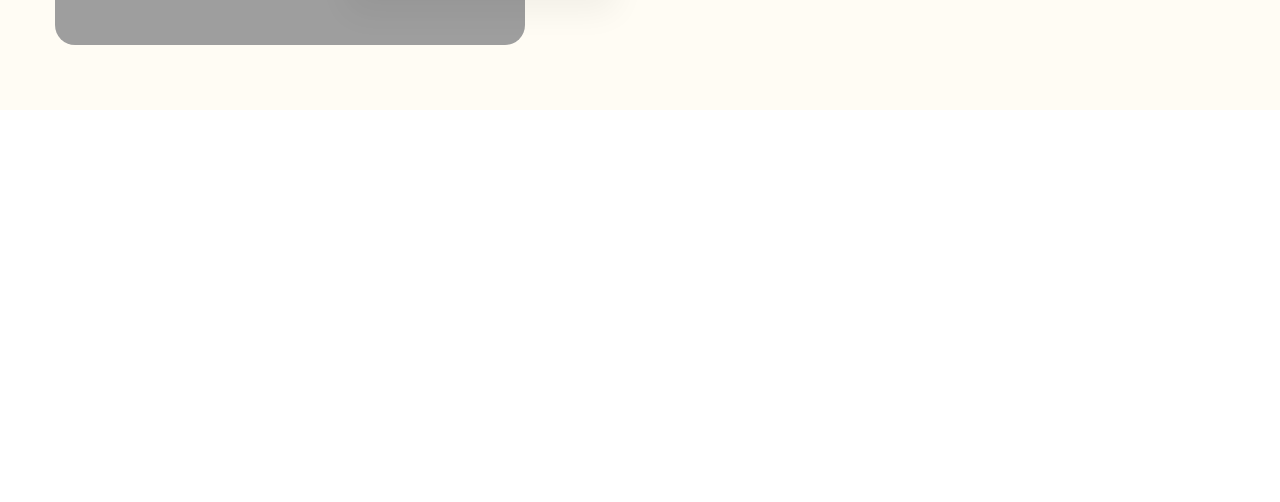
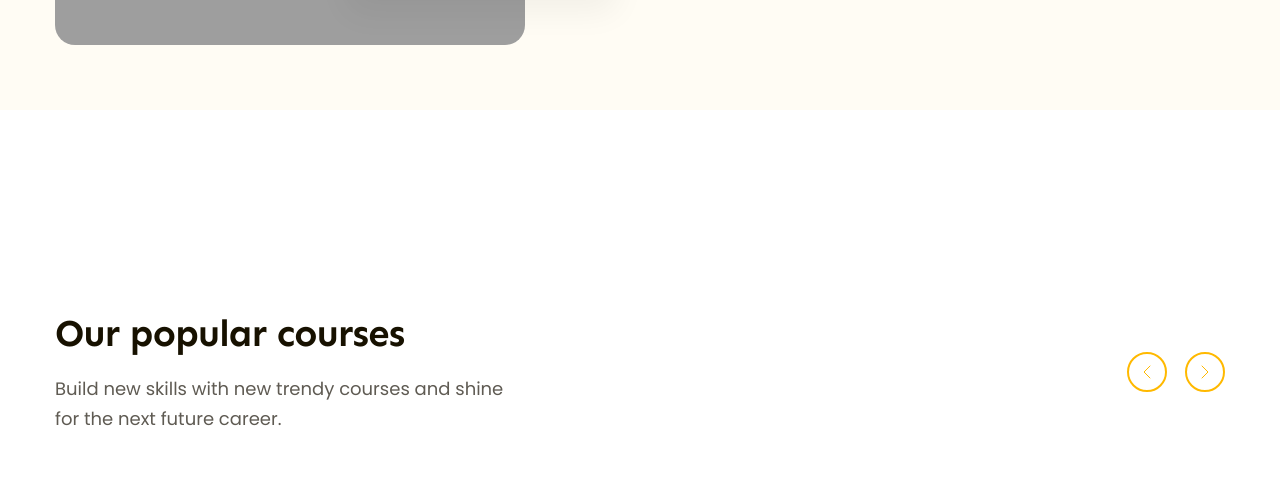
Before and after one commit to ngomanhson/lesson, a plain HTML site: page index.html in a window 1280 px wide. Shown: the part 790-1292 px from the top of the page. Drawn offline with Linux system fonts and the light colour scheme; grey boxes are pictures that could not be loaded.

Commit message:
Popular #1

```diff
--- a/assets/css/styles.css
+++ b/assets/css/styles.css
@@ -44,6 +44,23 @@ a {
 
 .btn:hover {
     opacity: 0.9;
+}
+
+.heading {
+    font-family: var(--font-heading);
+    font-weight: 700;
+    letter-spacing: -0.02em;
+    color: #171100;
+}
+
+.heading.lv1 {
+    font-size: 5.8rem;
+    line-height: 1.17;
+}
+
+.heading.lv2 {
+    font-size: 3.8rem;
+    line-height: 1.26;
 }
 
 /* ======= Header ====== */
@@ -192,15 +209,6 @@ a {
     color: #171100;
 }
 
-.hero .heading {
-    font-family: var(--font-heading);
-    font-weight: 700;
-    font-size: 5.8rem;
-    line-height: 1.17;
-    letter-spacing: -0.02em;
-    color: #171100;
-}
-
 .hero .desc {
     margin-top: 22px;
     font-weight: 400;
@@ -261,3 +269,49 @@ a {
     line-height: 1.23;
     color: #171100;
 }
+
+/* ======= Popular ====== */
+
+.popular {
+    margin-top: 135px;
+    padding: 65px 0;
+}
+
+.popular-top {
+    display: flex;
+    align-items: center;
+    justify-content: space-between;
+}
+
+.popular .popular-top .desc {
+    margin-top: 16px;
+    width: 458px;
+    font-weight: 400;
+    font-size: 1.8rem;
+    line-height: 1.67;
+    color: #5f5b53;
+}
+
+.popular-top .controls {
+    display: flex;
+    gap: 18px;
+}
+
+.popular-top .control-btn {
+    width: 40px;
+    height: 40px;
+    color: var(--primary-color);
+    display: flex;
+    align-items: center;
+    justify-content: center;
+    border: 2px solid var(--primary-color);
+    border-radius: 50%;
+    background: transparent;
+    cursor: pointer;
+    transition: 0.2s linear;
+}
+
+.popular-top .control-btn:hover {
+    background: var(--primary-color);
+    color: #ffffff;
+}
--- a/index.html
+++ b/index.html
@@ -98,7 +98,7 @@
 
                         <!-- Hero right -->
                         <div class="content-block">
-                            <h1 class="heading">Learn without limits and spread knowledge.</h1>
+                            <h1 class="heading lv1">Learn without limits and spread knowledge.</h1>
                             <p class="desc">Build new skills for that “this is my year” feeling with courses, certificates, and degrees from world-class universities and companies.</p>
 
                             <div class="cta-group">
@@ -117,6 +117,31 @@
                     </div>
                 </div>
             </div>
+
+            <!-- Popular  -->
+            <div class="popular">
+                <div class="main-content">
+                    <div class="popular-top">
+                        <div class="info">
+                            <h2 class="heading lv2">Our popular courses</h2>
+                            <p class="desc">Build new skills with new trendy courses and shine for the next future career.</p>
+                        </div>
+
+                        <div class="controls">
+                            <button class="control-btn">
+                                <svg width="8" height="14" viewBox="0 0 8 14" fill="none" xmlns="http://www.w3.org/2000/svg">
+                                    <path d="M7 1L1 7L7 13" stroke="currentColor" stroke-linecap="round" stroke-linejoin="round" />
+                                </svg>
+                            </button>
+                            <button class="control-btn">
+                                <svg width="8" height="14" viewBox="0 0 8 14" fill="none" xmlns="http://www.w3.org/2000/svg">
+                                    <path d="M1 1L7 7L1 13" stroke="currentColor" stroke-linecap="round" stroke-linejoin="round" />
+                                </svg>
+                            </button>
+                        </div>
+                    </div>
+                </div>
+            </div>
         </main>
     </body>
 </html>
```
Also changed, not shown: assets/icons/chevron-left.svg (added), assets/icons/chevron-right.svg (added).
